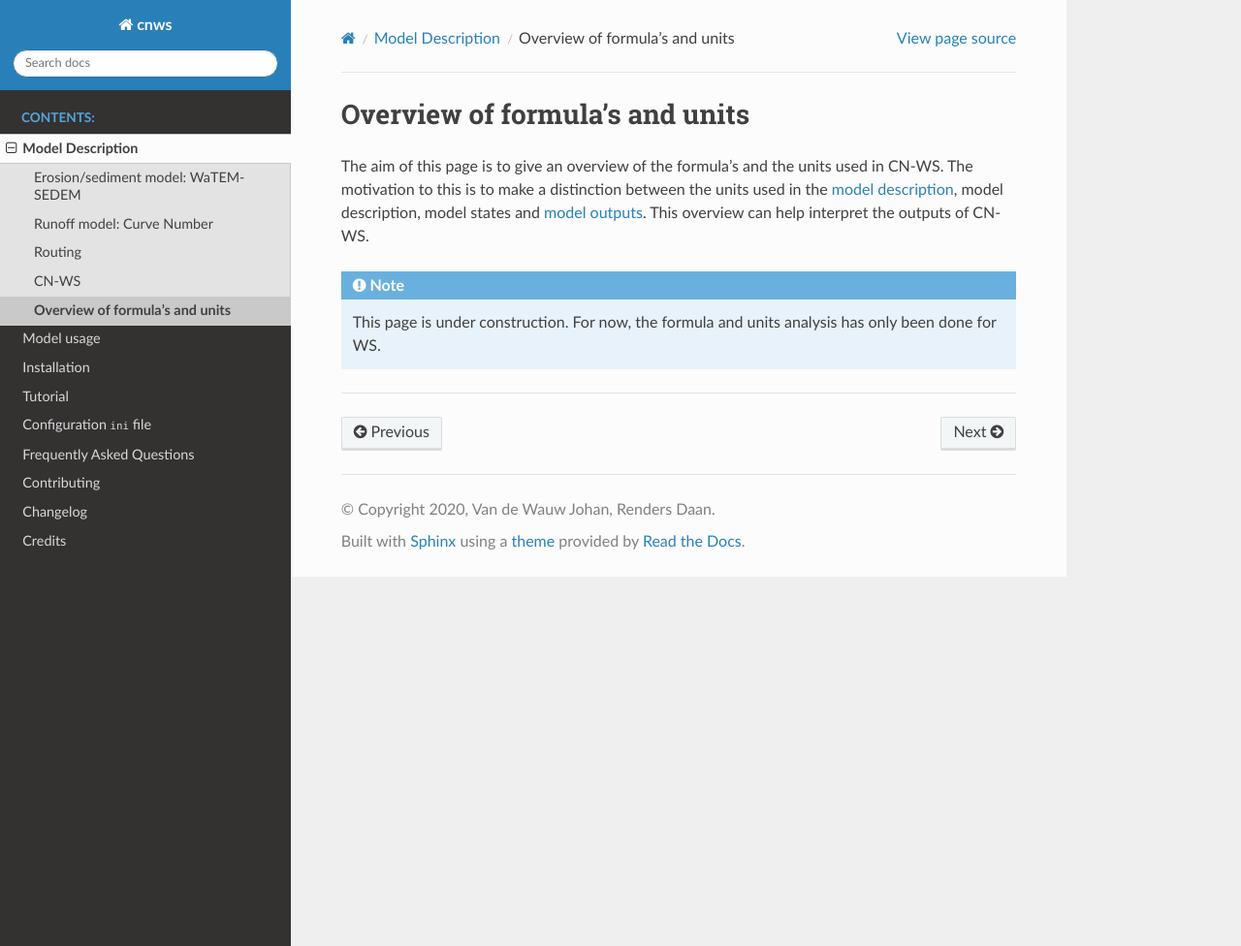
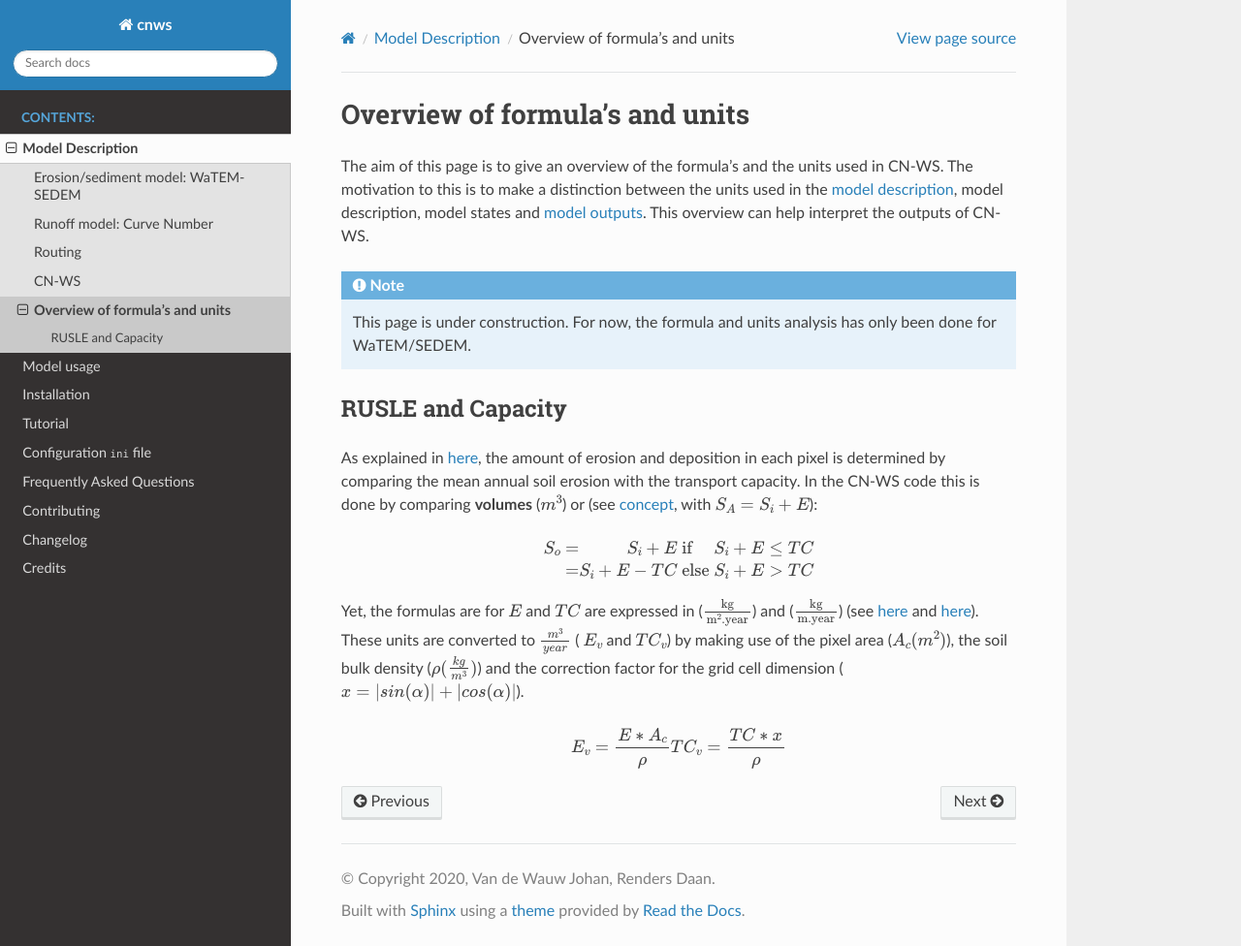
Before and after one commit to watem-sedem/watem-sedem, a Sphinx documentation site: the page built from docs/formulas-units.rst, in a window 1280 px wide and 976 px high. Shown: the whole window at 97% size. Built offline with Sphinx 7.4.7 and the Read the Docs theme 2.0.0, drawn with Linux system fonts in a browser that asks for light colours.

Commit message:
explanation calculation in volumes of TC and E

```diff
--- a/docs/formulas-units.rst
+++ b/docs/formulas-units.rst
@@ -5,16 +5,37 @@
 Overview of formula's and units
 ###############################
 
-The aim of this page is to give an overview of the formula's and the units used
-in CN-WS. The motivation to this is to make a distinction between the units
-used in the :ref:`model description<modeldescription>`,
+The aim of this page is to give an overview of the formula's and the units
+used in CN-WS. The motivation to this is to make a distinction between the
+units used in the :ref:`model description<modeldescription>`,
 :ref:`model description<modelinput>`, model states and
-:ref:`model outputs<modeloutput>`. This overview can help interpret the outputs
-of CN-WS.
+:ref:`model outputs<modeloutput>`. This overview can help interpret the
+outputs of CN-WS.
 
 .. note::
     This page is under construction. For now, the formula and units analysis
-    has only been done for WS.
+    has only been done for WaTEM/SEDEM.
 
+RUSLE and Capacity
+==================
 
-==============================
+As explained in :ref:`here <WS>`, the amount of erosion and deposition in each
+pixel is determined by comparing the mean annual soil erosion with the
+transport capacity. In the CN-WS code this is done by comparing **volumes**
+(:math:`m^3`) or (see :ref:`concept <Concept>`, with :math:`S_A =S_i+E`):
+
+.. math::
+    S_o & = & S_i+E & \text{ if } & S_i+E≤TC \\
+        & = & S_i+E-TC & \text{ else } & S_i+E>TC
+
+Yet, the formulas are for :math:`E` and :math:`TC` are expressed in
+(:math:`\frac{\text{kg}}{\text{m}^{2}.\text{year}}`) and
+(:math:`\frac{\text{kg}}{\text{m.year}}`) (see :ref:`here <rusle>` and
+:ref:`here <TC>`). These units are converted to :math:`\frac{m^3}{year}` (
+:math:`E_v` and :math:`TC_v`) by making use of the pixel area (:math:`A_c
+(m^2)`), the soil bulk density (:math:`\rho (\frac{kg}{m^3})`) and the correction
+factor for the grid cell dimension (:math:`x = |sin(\alpha)| +|cos(\alpha)|`).
+
+.. math::
+    E_v = \frac{E * A_c}{\rho}
+    TC_v = \frac{TC * x}{\rho}
```
